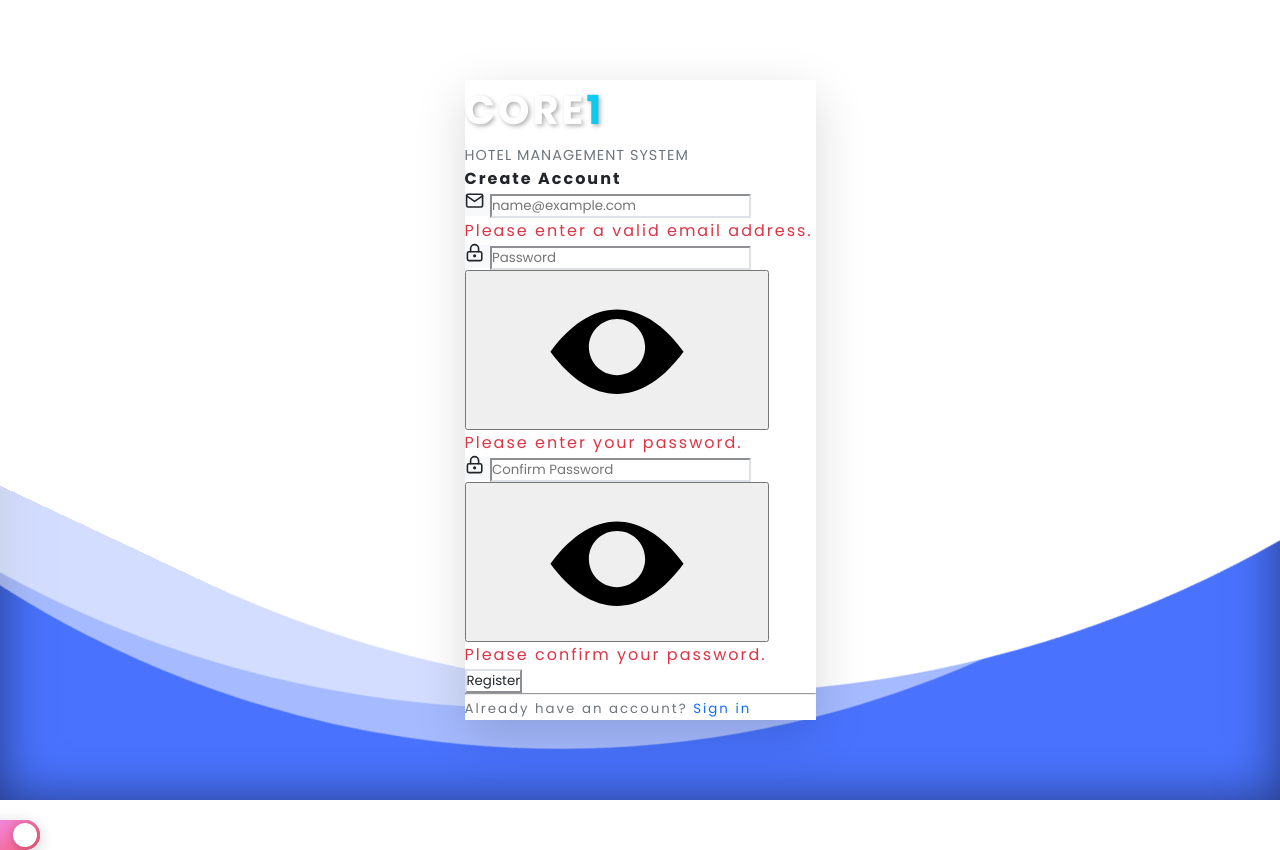
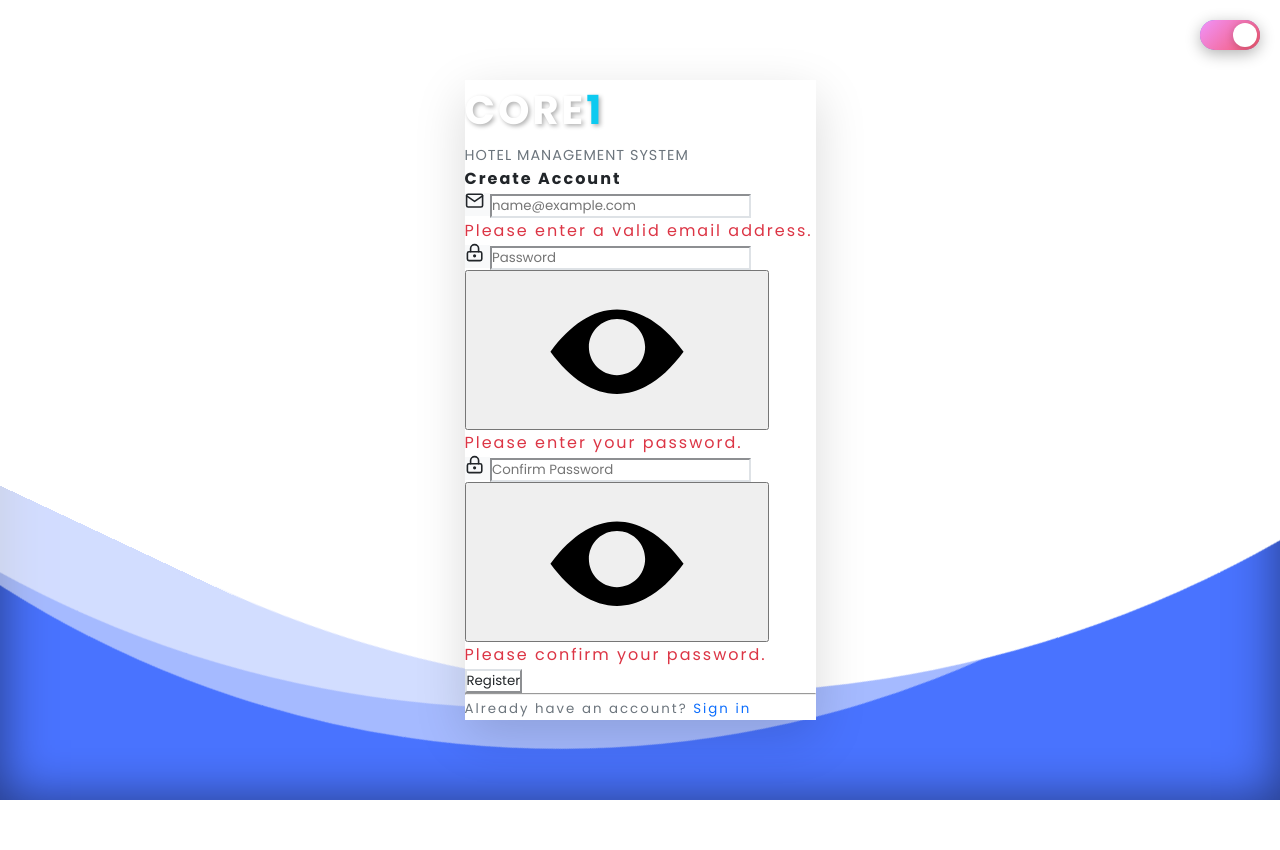
Before and after one commit to sol120415/hmscore1, a PHP site: page /register.php in a window 1280 px wide. After the commit the page ends 800 px from the top, so only its background shows below. Run offline with PHP 8.4, Linux system fonts and the light colour scheme; some libraries are stand-ins or nearby versions.

Commit message:
fix(theme): Ensure toggle button is always visible in top right corner
- Increase z-index to 9999 for maximum visibility
- Add !important declarations to prevent override
- Force visibility with inline styles
- Add ensureToggleVisible method for reliability
- Remove any hiding classes that might interfere
- Add console logging for debugging
- Ensure toggle appears on all pages

```diff
--- a/css/theme-system.css
+++ b/css/theme-system.css
@@ -57,22 +57,25 @@
 
 /* Modern Theme Toggle Button */
 .theme-toggle {
-  position: fixed;
-  top: 20px;
-  right: 20px;
-  z-index: 1000;
+  position: fixed !important;
+  top: 20px !important;
+  right: 20px !important;
+  z-index: 9999 !important;
   background: linear-gradient(135deg, #667eea 0%, #764ba2 100%);
   border: none;
   border-radius: 25px;
   width: 60px;
   height: 30px;
-  display: flex;
+  display: flex !important;
   align-items: center;
+  justify-content: center;
   cursor: pointer;
   transition: all 0.4s cubic-bezier(0.4, 0, 0.2, 1);
-  box-shadow: 0 4px 15px rgba(0, 0, 0, 0.2);
+  box-shadow: 0 4px 15px rgba(0, 0, 0, 0.3);
   overflow: hidden;
   position: relative;
+  opacity: 1 !important;
+  visibility: visible !important;
 }
 
 .theme-toggle::before {
@@ -139,6 +142,32 @@
 
 [data-theme="dark"] .theme-toggle-icon {
   transform: translateX(10px);
+}
+
+/* Ensure toggle is always visible and accessible */
+.theme-toggle {
+  pointer-events: auto !important;
+  user-select: none;
+  -webkit-user-select: none;
+  -moz-user-select: none;
+  -ms-user-select: none;
+}
+
+/* Make sure toggle is visible on all pages */
+body .theme-toggle,
+html .theme-toggle {
+  display: flex !important;
+  opacity: 1 !important;
+  visibility: visible !important;
+}
+
+/* Override any potential hiding */
+.theme-toggle.hidden,
+.theme-toggle[style*="display: none"],
+.theme-toggle[style*="visibility: hidden"] {
+  display: flex !important;
+  visibility: visible !important;
+  opacity: 1 !important;
 }
 
 /* Smooth transitions for all theme-aware elements */
--- a/js/theme-system.js
+++ b/js/theme-system.js
@@ -100,6 +100,15 @@ class ThemeManager {
         // Add to page
         document.body.appendChild(this.themeToggle);
 
+        // Ensure toggle is visible
+        this.themeToggle.style.display = 'flex';
+        this.themeToggle.style.visibility = 'visible';
+        this.themeToggle.style.opacity = '1';
+        this.themeToggle.style.position = 'fixed';
+        this.themeToggle.style.top = '20px';
+        this.themeToggle.style.right = '20px';
+        this.themeToggle.style.zIndex = '9999';
+
         // Add click animation
         this.themeToggle.addEventListener('click', (e) => {
             e.preventDefault();
@@ -112,6 +121,30 @@ class ThemeManager {
 
         // Update icon
         this.updateToggleIcon();
+
+        // Ensure toggle remains visible
+        this.ensureToggleVisible();
+    }
+
+    /**
+     * Ensure toggle button is always visible
+     */
+    ensureToggleVisible() {
+        if (!this.themeToggle) return;
+
+        // Force visibility
+        this.themeToggle.style.display = 'flex';
+        this.themeToggle.style.visibility = 'visible';
+        this.themeToggle.style.opacity = '1';
+        this.themeToggle.style.position = 'fixed';
+        this.themeToggle.style.top = '20px';
+        this.themeToggle.style.right = '20px';
+        this.themeToggle.style.zIndex = '9999';
+
+        // Remove any classes that might hide it
+        this.themeToggle.classList.remove('hidden', 'd-none', 'invisible');
+
+        console.log('Theme toggle button created and positioned at top right corner');
     }
 
     /**
```
